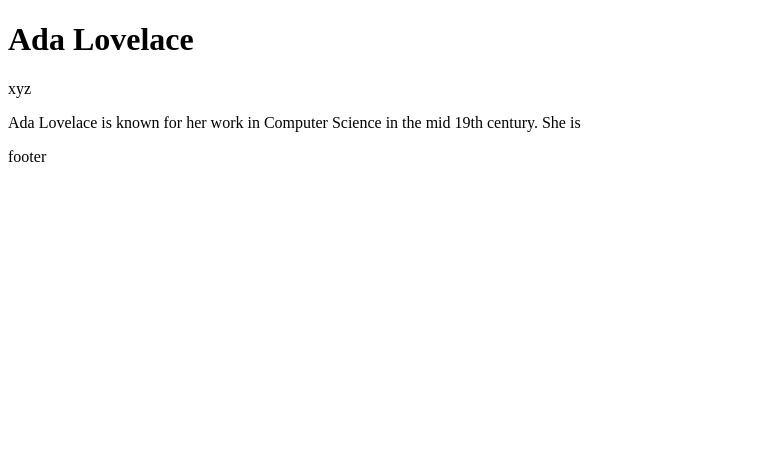
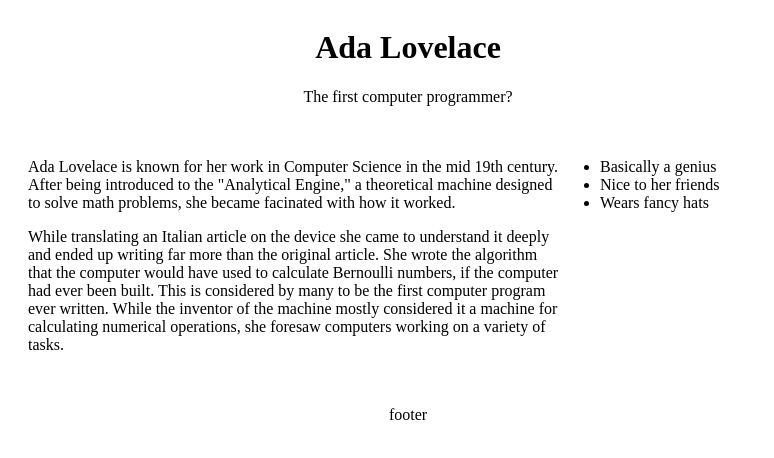
Before and after one commit to jacobzirbel/Ada-Lovelace-Bio, a plain HTML site: page index.html in a window 1280 px wide. Shown: the whole page, without its empty margins (0-774 px from the left). Drawn offline with Linux system fonts and the light colour scheme.

Commit message:
add content and styles

```diff
--- a/index.html
+++ b/index.html
@@ -7,16 +7,35 @@
     <title>Ada Lovelace</title>
 </head>
 
-<body>
-    <div class="header">
-        <h1>Ada Lovelace</h1>
-        <p>xyz</p>
+<body style="width:800px;display:flex;flex-direction: column;">
+    <div class="header" style="padding: 0 auto;text-align: center;">
+        <h1 >Ada Lovelace</h1>
+        <p>The first computer programmer?</p>
     </div>
-    <div class="main-bio">
-        <aside></aside>
-        <section>Ada Lovelace is known for her work in Computer Science in the mid 19th century. She is </section>
+    <div class="main-bio" style="display:flex;flex-direction:row;margin:20px">
+
+     <section style="width:70%"><p>
+        Ada Lovelace is known for her work in Computer Science in the mid 19th century.
+        After being introduced to the "Analytical Engine," a theoretical machine designed to solve math problems,
+        she became facinated with how it worked.
+     </p> <p>While translating an Italian article on the device
+        she came to understand it deeply and ended up writing far more than the original
+    article. She wrote the algorithm that the computer would have used to calculate Bernoulli numbers,
+    if the computer had ever been built. This is considered by many to be the first computer program ever written.
+     While the
+inventor of the machine mostly considered it a machine for calculating numerical operations,
+she foresaw computers working on a variety of tasks.</p> </section>
+
+    <aside style="width: 30%;">
+        <ul>
+            <li> Basically a genius </li>
+            <li> Nice to her friends </li>
+            <li> Wears fancy hats </li>
+        </ul>
+       </aside>
+
     </div>
-    <footer>
+    <footer style="text-align: center;">
         <p>footer</p>
     </footer>
 </body>
```
